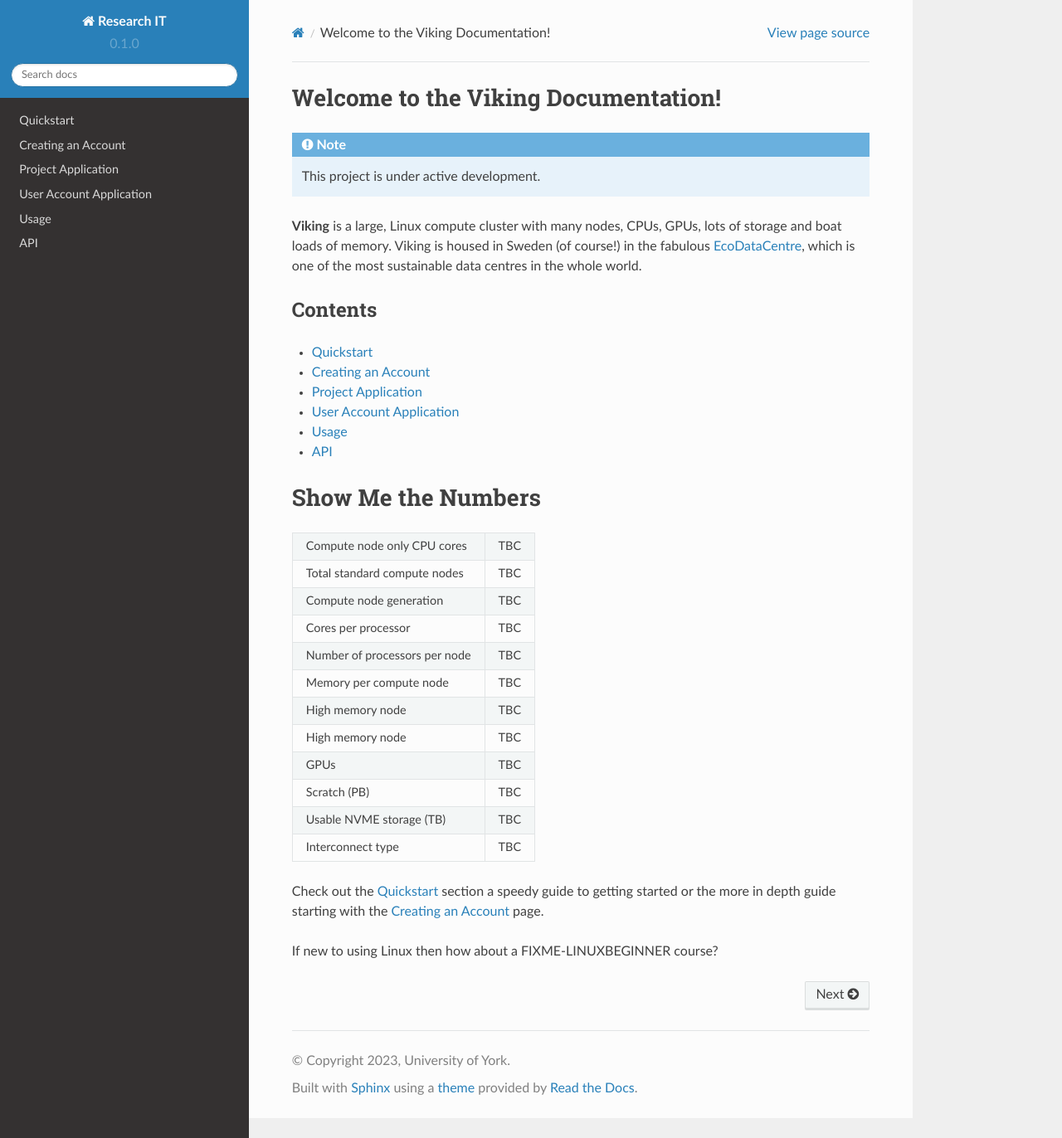
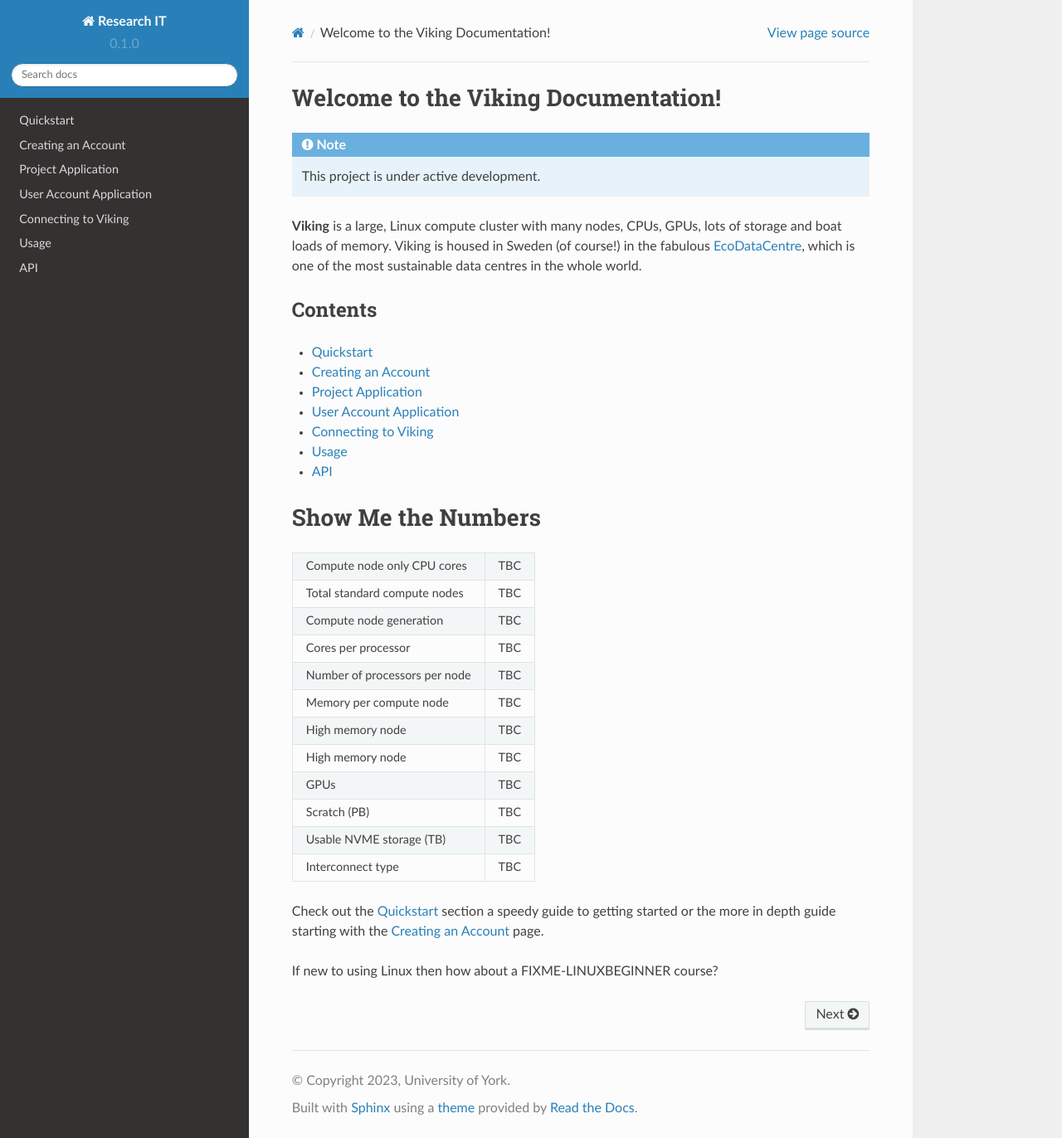
Before and after one commit to university-of-york/research-it-documentation, a Sphinx documentation site: the page built from docs/source/index.rst, in a window 1280 px wide and 1372 px high. Shown: the whole window at 83% size. Built offline with Sphinx 7.4.7 and the Read the Docs theme 2.0.0, drawn with Linux system fonts in a browser that asks for light colours.

Commit message:
missed a contents link

```diff
--- a/docs/source/index.rst
+++ b/docs/source/index.rst
@@ -15,6 +15,7 @@ Contents
 
    quickstart
    creating-accounts
+   connecting-to-viking
    usage
    api
 
```
